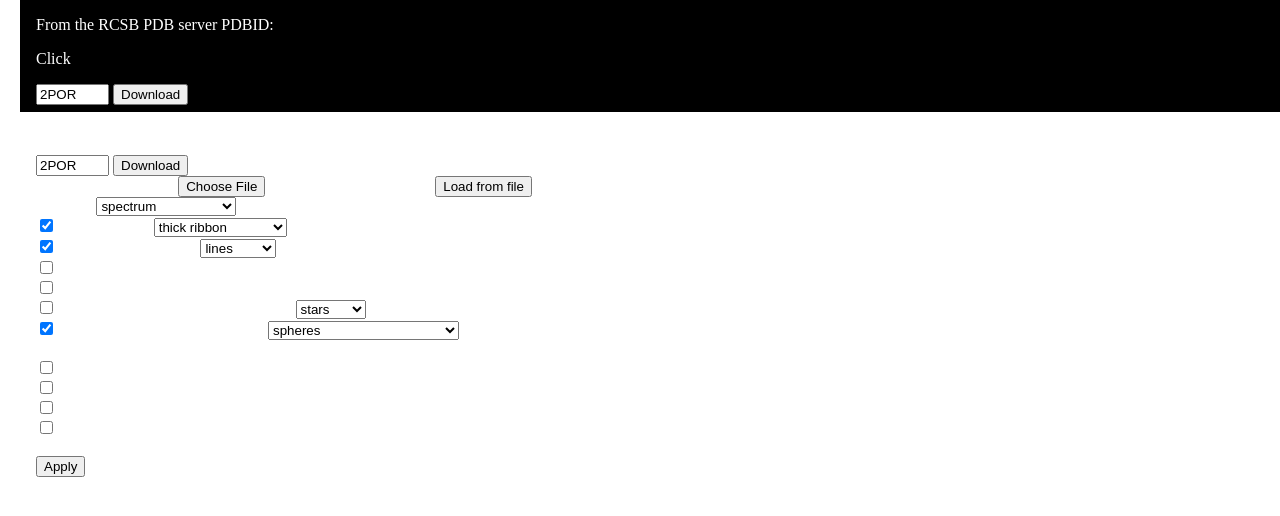
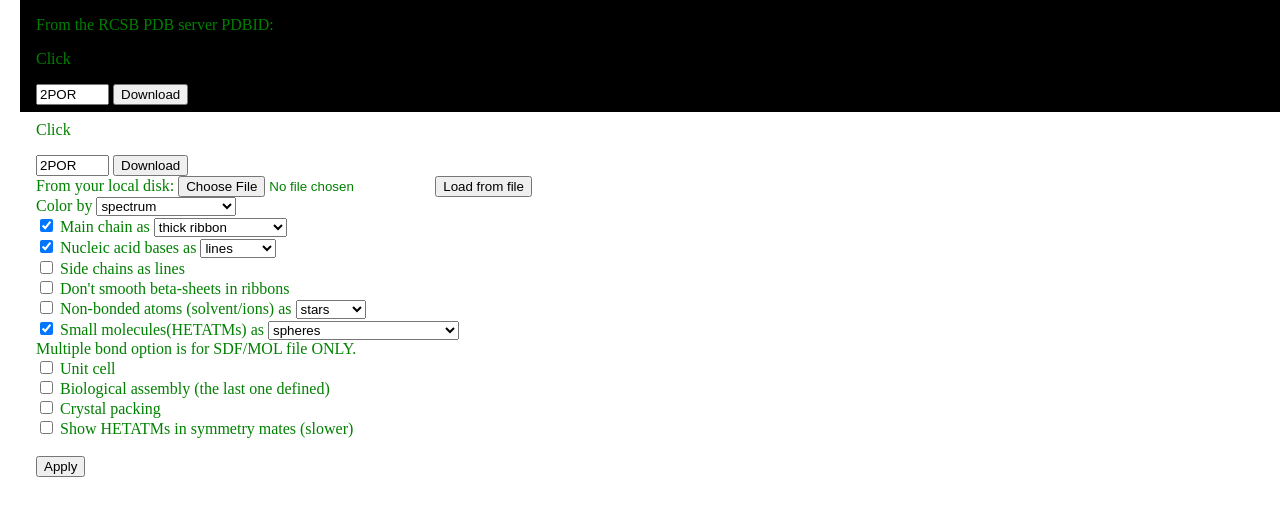
Before and after one commit to yichenlilyc/StructureVisualization, a plain HTML site: page index.html in a window 1280 px wide. Shown: the top 516 px of the page. Drawn offline with nearby package versions, Linux system fonts and the light colour scheme.

Commit message:
embed ascene2

```diff
--- a/index.html
+++ b/index.html
@@ -46,7 +46,7 @@
       position: absolute;
       background-color: black;
       padding: 1em;
-      color:white;
+      color:green;
       left:20px;
       height: 10%;
       width: 100%;
@@ -81,7 +81,7 @@
 
     </script>-->
 
-    <div id="showMolId"></div>
+    <!--<div id="showMolId"></div>-->
 
     <div class="insideTab">
       From the RCSB PDB server
```
